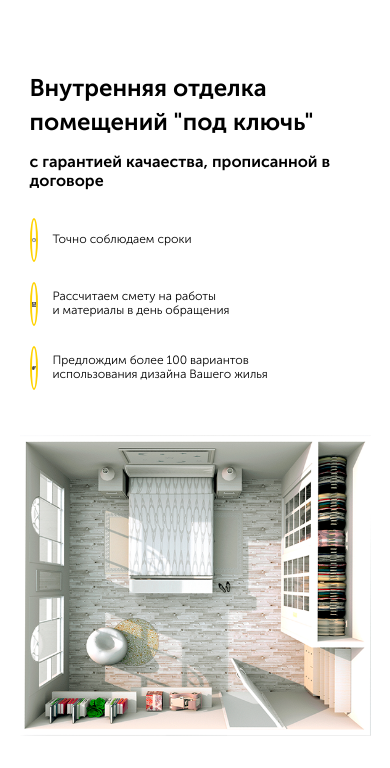
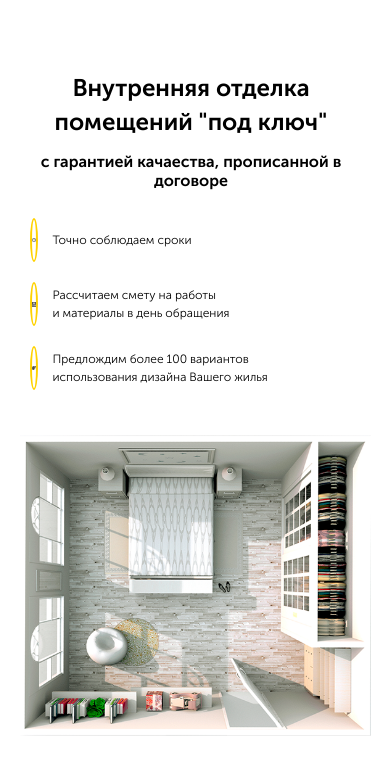
Before and after one commit to Sikonay/lesson-15, a plain HTML site: page src/index.html in a window 390 px wide. Shown: the part 60-828 px from the top of the page. Drawn offline with Linux system fonts and the light colour scheme.

Commit message:
Правки для 1200

```diff
--- a/src/index.html
+++ b/src/index.html
@@ -38,7 +38,7 @@
       <div class="container">
         <div class="hero-block">
           <div class="hero-text">
-            <h1 class="hero-text__title">Внутренняя отделка помещений "под ключь"</h1>
+            <h1 class="hero-text__title">Внутренняя отделка помещений "под ключ"</h1>
             <span class="hero-text__subtitle">с гарантией качаества, прописанной в договоре</span>
             <ul class="hero-list">
               <li class="hero-list__item">
--- a/src/sass/blocks/_hero.sass
+++ b/src/sass/blocks/_hero.sass
@@ -22,6 +22,7 @@
       display: flex
       align-items: center
       margin-bottom: 25px
+      line-height: 1.5
     &__image
       width: 40px
       height: 40px
@@ -42,6 +43,14 @@
       margin-bottom: 45px
     &-text
       padding-left: 10px
+      text-align: center
+    &-list
+      &__item
+        justify-content: center
+        text-align: left
+    &-image
+      display: flex
+      justify-content: center
 @media (max-width: 768px)
   .hero
     &-text
```
Also changed, not shown: src/css/style.css, 1 other file.
